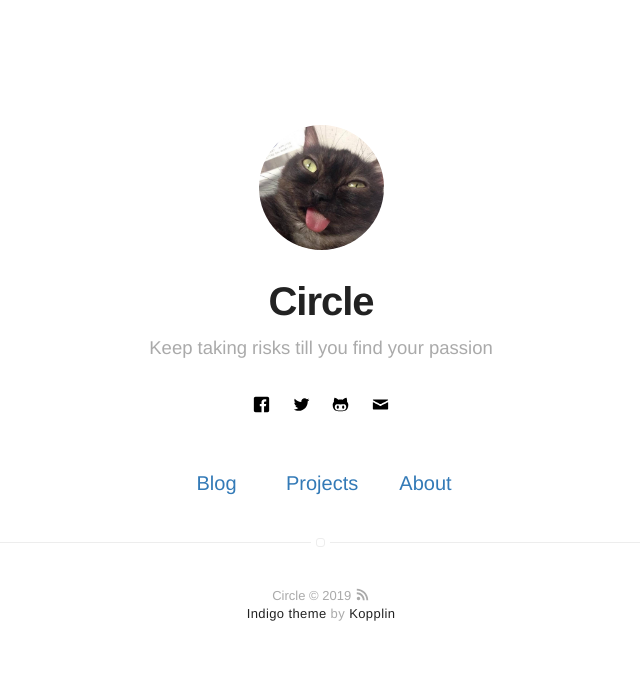
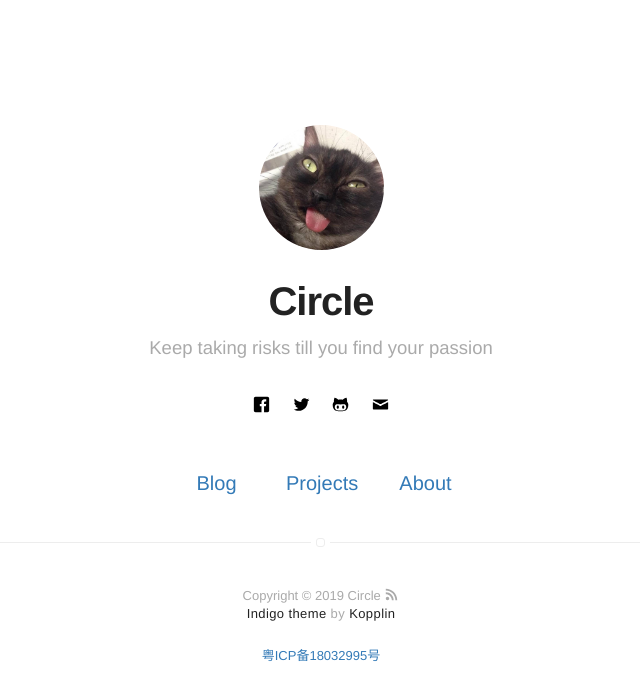
Before and after one commit to rust17/blog, a Jekyll site: the page built from index.html, in a window 1280 px wide. Shown: the top 700 px of the page, without its empty margins (319-959 px from the left). Built offline with Jekyll 4.4.1, drawn with Linux system fonts in a browser that asks for light colours.

Commit message:
copyright && beian

```diff
--- a/_config.yml
+++ b/_config.yml
@@ -119,3 +119,7 @@
 
 # 表明 markdown 渲染器
 markdown: kramdown
+
+# 备案
+beian-show: ture
+beian: 粤ICP备18032995号
--- a/_includes/footer.html
+++ b/_includes/footer.html
@@ -1,7 +1,12 @@
 <footer class="footer-main">
-    {{ site.name }} © {{ site.time | date: '%Y' }} <a class="link" href="{{ site.url }}/feed.xml" target="_blank"><svg class="icon icon-rss"><use xlink:href="#icon-rss"></use></svg></a>
+    Copyright © {{ site.time | date: '%Y' }} {{ site.name }} <a class="link" href="{{ site.url }}/feed.xml" target="_blank"><svg class="icon icon-rss"><use xlink:href="#icon-rss"></use></svg></a>
 
     <p class="extra">
         <a class="link" href="https://github.com/sergiokopplin/indigo">Indigo theme</a> by <a class="link" href="https://github.com/sergiokopplin/indigo">Kopplin</a>
     </p>
+
+    {% if site.beian-show %}
+        <a class="link" href="http://www.beian.miit.gov.cn" target="_blank">{{ site.beian }}</a>
+    {% endif %}
+
 </footer>
```
